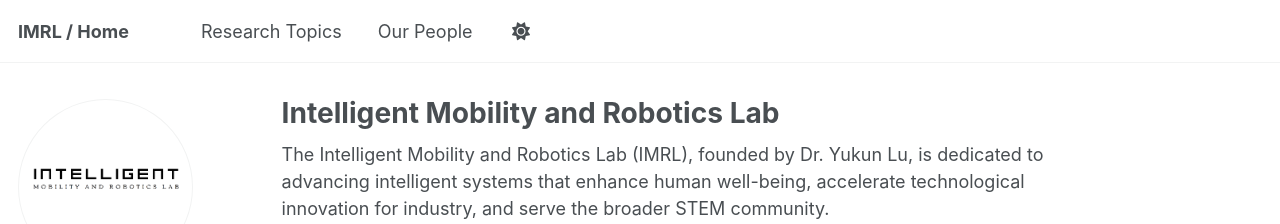
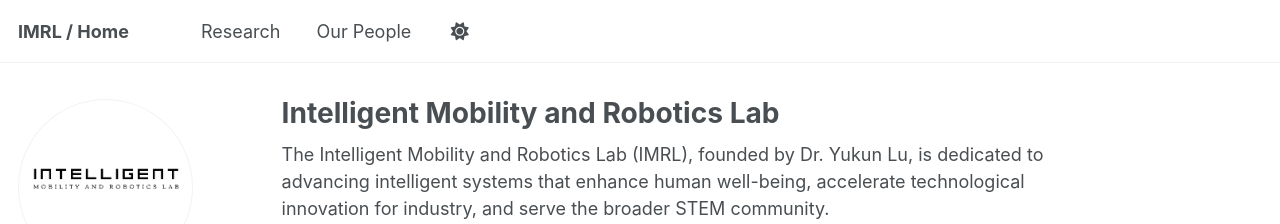
Before and after one commit to IMRL2025/IMRL2025.github.io, a Jekyll site: the page built from _pages/about.md, in a window 1280 px wide. Shown: the top 224 px of the page. Built offline with Jekyll 4.4.1, drawn with Linux system fonts in a browser that asks for light colours; some web fonts are replaced.

Commit message:
Rename 'Research Topics' to 'Research'

```diff
--- a/_data/navigation.yml
+++ b/_data/navigation.yml
@@ -8,7 +8,7 @@
 #      Markdown formatted page while the second is generated using JSON.
 
 main:
-  - title: "Research Topics"
+  - title: "Research"
     url: /research/
 
 
```
